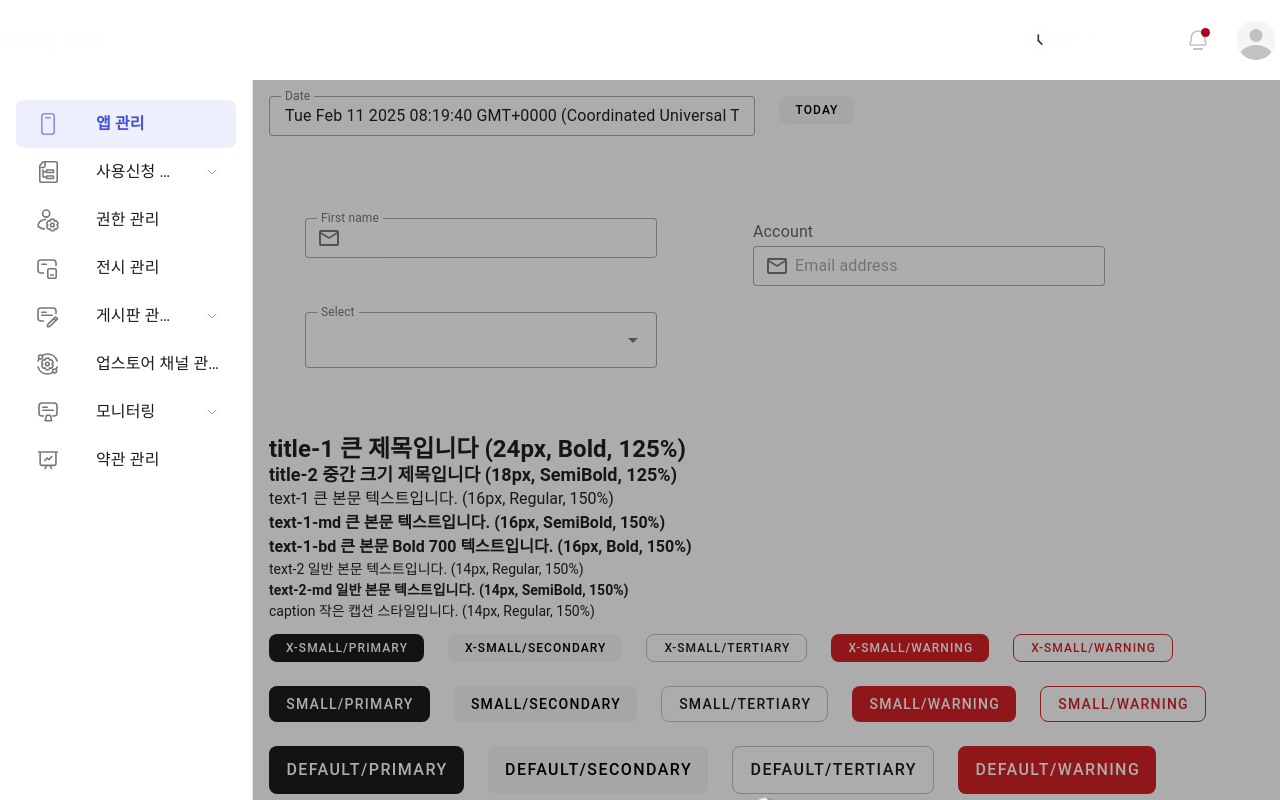
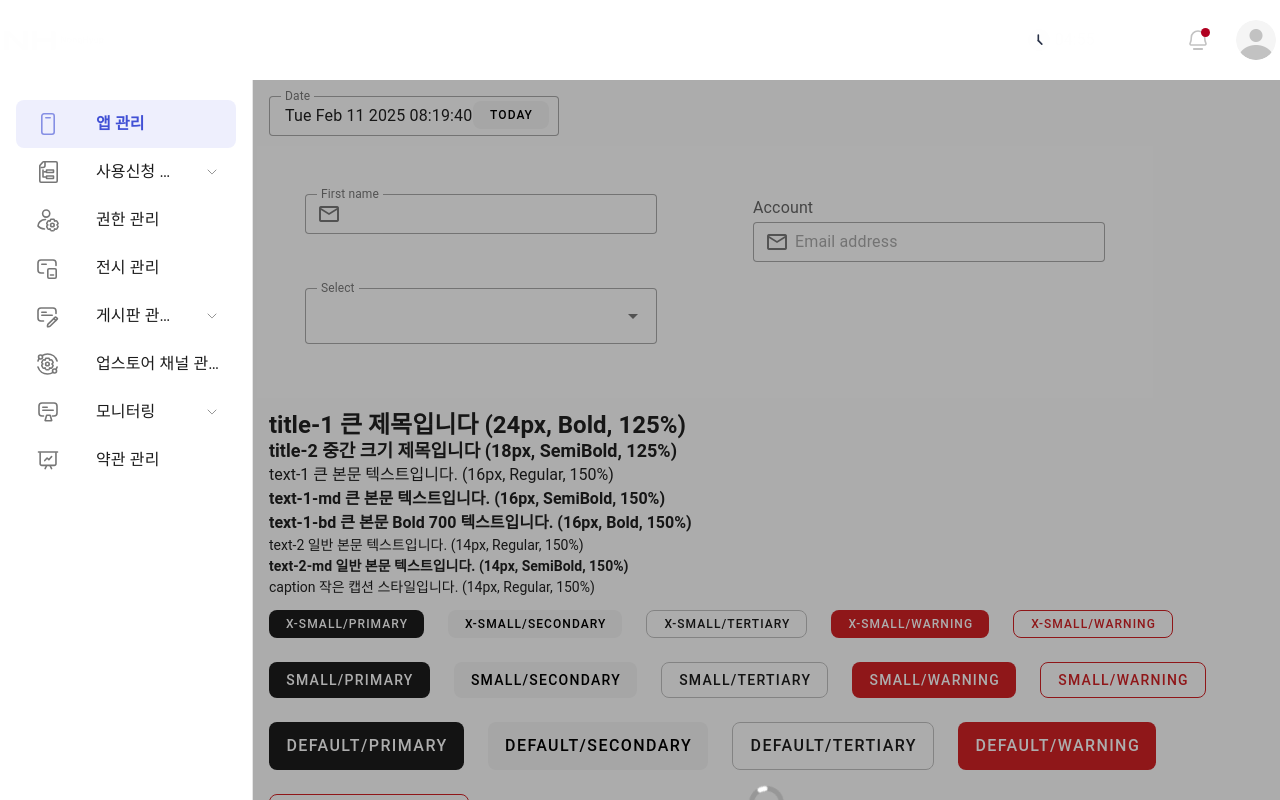
Before and after one commit to s31237737/nh-bo, a Vue app: page /guide in a window 1280 px wide. Shown: the top 800 px of the page. Built offline with nearby package versions, Linux system fonts and the light colour scheme.

Commit message:
달력테스트

```diff
--- a/src/components/Date.vue
+++ b/src/components/Date.vue
@@ -1,8 +1,7 @@
 <template>
   <v-menu>
     <template #activator="{ props }">
-      <v-row>
-        <v-col>
+      <div class="date-wrap">
         <v-text-field
           v-bind="props"
           v-model="date"
@@ -11,13 +10,14 @@
           label="Date"
           readonly
         />
-        </v-col>
-        <v-col>
-          <v-btn size="x-small" color="secondary" @click="setToday">
+        <v-btn
+          size="x-small"
+          color="secondary"
+          @click="setToday"
+        >
           today
         </v-btn>
-        </v-col>
-      </v-row>
+      </div>
     </template>
     <v-date-picker
       v-model="date"
@@ -29,13 +29,14 @@
 </template>
 
 <script setup>
-import { ref } from 'vue';
+import { ref, computed } from 'vue';
 
-// `date`를 Date 객체로 초기화
+const menu = ref(false);
 const date = ref(new Date());
 
 // 오늘 날짜로 설정하는 함수
 const setToday = () => {
   date.value = new Date(); // 오늘 날짜로 업데이트
 };
+
 </script>
--- a/src/styles/_layout.scss
+++ b/src/styles/_layout.scss
@@ -27,6 +27,7 @@
     }
   }
 }
+
 .lnb {
   // .v-navigation-drawer {
   //   &__content {
@@ -97,6 +98,7 @@
   position: relative;
   height: 100%;
 }
+
 .v-overlay {
   align-items: center;
   justify-content: center;
@@ -162,3 +164,13 @@
     }
   }
 }
+
+.date-wrap {
+  position: relative;
+  width: 290px;
+  .v-btn {
+    position: absolute;
+    top:5px;
+    right: 10px;
+  }
+}
```
Also changed, not shown: src/plugins/vuetify.js. Lines whose indentation alone changed are shown as unchanged.
